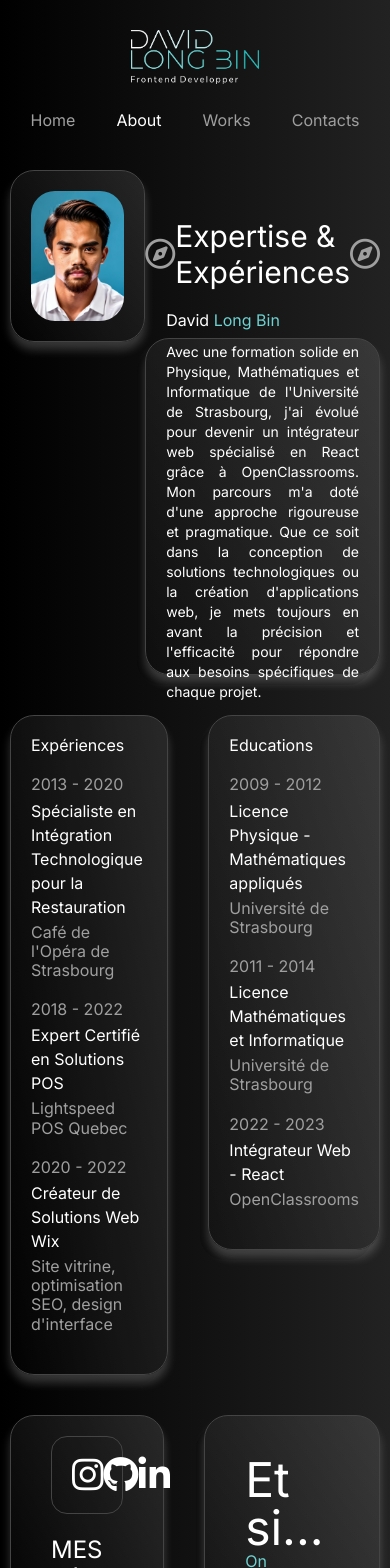
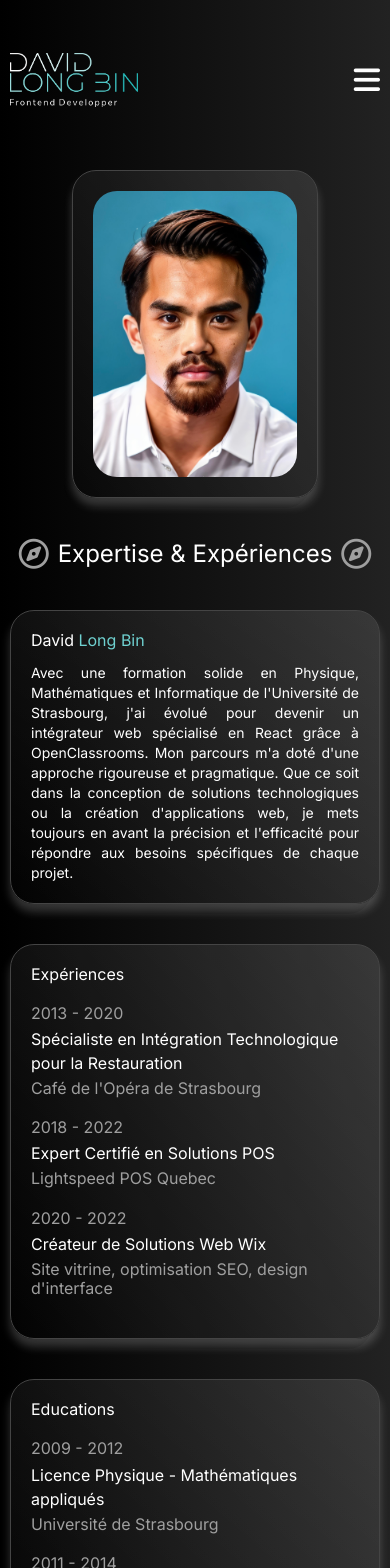
Before and after one commit to David6790/portfolio, a React (Create React App) app: page /about in a window 390 px wide. Shown: the top 1568 px of the page. Built offline with nearby package versions, Linux system fonts and the light colour scheme.

Commit message:
first version responsive ok

```diff
--- a/src/components/cardsAbout/AboutTitle.jsx
+++ b/src/components/cardsAbout/AboutTitle.jsx
@@ -9,10 +9,10 @@ const AboutTitle = () => {
   const isInView = useInView(ref, { once: true });
   const words = ["Expertise & Expériences"];
   return (
-    <div className=" lg:w-9/12 md:w-8/12 sm:w-7/12 flex flex-col justify-between   ">
-      <div className=" h-2/6 flex flex-row justify-evenly items-center text-3xl  ">
+    <div className=" lg:w-9/12 md:w-8/12 sm:w-7/12 w-full flex flex-col justify-between   ">
+      <div className=" h-2/6 flex flex-row justify-evenly items-center text-3xl  lg:mb-0 md:mb-0 sm:mb-0 mb-[40px]">
         <i className="fa-regular fa-compass text-myGrey"></i>
-        <h1 className="lg:text-4xl md:text-xl sm:text-lg">
+        <h1 className="lg:text-4xl md:text-xl sm:text-lg text-2xl ">
           <Typewriter
             words={words}
             typeSpeed={80}
--- a/src/components/cardsAbout/Portrait.jsx
+++ b/src/components/cardsAbout/Portrait.jsx
@@ -15,7 +15,7 @@ const Portrait = () => {
 
         transition: "all  ease-in 0.5s ",
       }}
-      className="h-[100%] lg:w-3/12 md:w-4/12 sm:w-5/12 p-[20px] rounded-3xl shadow-myshadow bg-card-gradiant bg-card  border-solid border-[#444] border-[1px]"
+      className="h-[100%] lg:w-3/12 md:w-4/12 sm:w-5/12 w-4/6 m-auto p-[20px] rounded-3xl shadow-myshadow bg-card-gradiant bg-card  border-solid border-[#444] border-[1px] lg:mb-0 md:mb-0 sm:mb-0 mb-[40px]"
     >
       <img
         src="./img/david2.jpg"
--- a/src/components/cardsHome/AboutMe.jsx
+++ b/src/components/cardsHome/AboutMe.jsx
@@ -23,7 +23,7 @@ const AboutMe = () => {
         <img
           src={"./img/signature.png"}
           alt="signature"
-          className="lg:w-full md:w-60 sm:w-60 md:mt-[-90px] sm:mt-[-90px] lg:mt-0 mt-[-120px]   "
+          className="lg:w-full md:w-96     sm:w-60 md:mt-[-144px] sm:mt-[-90px] lg:mt-0 mt-[-120px]   "
         />
       </div>
     </motion.div>
--- a/src/components/testimonilSlider/TestimonialSlider.jsx
+++ b/src/components/testimonilSlider/TestimonialSlider.jsx
@@ -12,7 +12,7 @@ const TestimonialSlider = () => {
     },
     {
       name: "Killian Petit Grazini",
-      position: "Hereux mari d'Elisa depuis 2023",
+      position: "Heureux mari d'Elisa depuis 2023",
       review:
         "Un immense merci à David pour la réalisation de notre site de faire-part de mariage ! Sa disponibilité et son attitude - tout est possible - nous ont vraiment touchés. Même face à nos demandes parfois exigeantes, il a toujours été arrangeant. Un vrai bonheur de collaborer avec lui. Je recommande les yeux fermés !",
       image: "./img/client/killian.jpeg",
--- a/src/layout/Header.jsx
+++ b/src/layout/Header.jsx
@@ -5,7 +5,7 @@ import { NavLink } from "react-router-dom";
 
 const Header = () => {
   return (
-    <div className=" lg:h-24 md:h24 sm:h24 h-[100px] min-full flex flex-col lg:flex-row md:flex-row sm:flex-row items-center justify-between mb-[40px]">
+    <div className=" lg:h-24 md:h24 sm:h24 h-[100px] w-full flex flex-row lg:flex-row md:flex-row sm:flex-row items-center lg:justify-between md:justify-between sm:justify-between justify-between  mb-[40px]">
       <NavLink to="/">
         <Logo />
       </NavLink>
--- a/src/layout/Navigation.jsx
+++ b/src/layout/Navigation.jsx
@@ -1,10 +1,17 @@
-import React from "react";
+import React, { useState } from "react";
 import { NavLink } from "react-router-dom";
+import IconCta from "./IconCta";
 
 const Navigation = () => {
+  const [isOpen, setIsOpen] = useState(false);
+
+  const handleClick = () => {
+    setIsOpen(!isOpen);
+  };
   return (
-    <div className=" lg:w-4/12 md:w-6/12 sm:w-8/12 w-full">
-      <ul className=" w-full flex flex-row justify-around items-center  ">
+    <>
+      <div className=" lg:w-4/12 md:w-6/12 sm:w-8/12 w-full flex flex-row justify-end">
+        <ul className=" w-full lg:flex md:flex sm:hidden hidden flex-row justify-around items-center   ">
           <NavLink
             to="/"
             className={(nav) =>
@@ -38,7 +45,39 @@ const Navigation = () => {
             <li>Contacts</li>
           </NavLink>
         </ul>
+        <button
+          className="lg:hidden md:hidden sm:block block"
+          onClick={handleClick}
+        >
+          <i className="fa-solid fa-bars text-3xl"></i>
+        </button>
+        {isOpen && (
+          <div className="fixed top-0 right-0 h-1/2 w-1/3 rounded-tl-3xl rounded-bl-3xl shadow-md  bg-opacity-50 bg-black backdrop-blur-md  border-solid border-[#444] border-[1px] z-50 p-10 group">
+            <div className="flex flex-row justify-between items-center">
+              <IconCta />
+              <button className=" text-sm" onClick={handleClick}>
+                X
+              </button>
             </div>
+
+            <ul className="flex flex-col justify-center items-start h-full space-y-8 ">
+              <NavLink to="/" className=" text-myGrey hover:text-white ">
+                Home
+              </NavLink>
+              <NavLink to="/about" className=" text-myGrey hover:text-white ">
+                About
+              </NavLink>
+              <NavLink to="/works" className=" text-myGrey hover:text-white ">
+                Works
+              </NavLink>
+              <NavLink to="/contact" className=" text-myGrey hover:text-white ">
+                Contacts
+              </NavLink>
+            </ul>
+          </div>
+        )}
+      </div>
+    </>
   );
 };
 
--- a/src/page/About.jsx
+++ b/src/page/About.jsx
@@ -15,13 +15,13 @@ const About = () => {
 
   return (
     <Layout>
-      <div className=" w-full lg:h-[300px] md:h-[400px] sm:h-[500px] flex flex-row lg:gap-10 md:gap-3 sm:gap-3 mb-10 ">
+      <div className=" w-full lg:h-[300px] md:h-[400px] sm:h-[500px] flex lg:flex-row md:flex-row sm:flex-row flex-col lg:gap-10 md:gap-3 sm:gap-3 mb-10 ">
         <Portrait />
         <AboutTitle />
       </div>
       <motion.div
         ref={ref}
-        className="w-full lg:h-[400px] md:h-[400px] sm:h-[450px] flex flex-row gap-10 mb-10 "
+        className="w-full lg:h-[400px] md:h-[400px] sm:h-[450px] flex lg:flex-row md:lg:flex-row sm:lg:flex-row flex-col gap-10 mb-10 "
         style={{
           transform: isInView ? "none" : "opacity:0  ",
           opacity: isInView ? 1 : 0,
@@ -29,7 +29,7 @@ const About = () => {
           transition: "all 0.8s  ease-in 0.8s ",
         }}
       >
-        <div className=" w-6/12 p-[20px] rounded-3xl shadow-myshadow bg-card-gradiant bg-card  border-solid border-[#444] border-[1px] h-full">
+        <div className=" lg:w-6/12 md:w-6/12 sm:w-6/12 w-full p-[20px] rounded-3xl shadow-myshadow bg-card-gradiant bg-card  border-solid border-[#444] border-[1px] h-full">
           <h1 className="lg:text-3xl md:text-3xl  sm:text-2xl mb-5 flex flex-col justify-evenly">
             Expériences
           </h1>
@@ -51,7 +51,7 @@ const About = () => {
             places={"Site vitrine, optimisation SEO, design d'interface "}
           />
         </div>
-        <div className=" w-6/12 p-[20px] rounded-3xl shadow-myshadow bg-card-gradiant bg-card  border-solid border-[#444] border-[1px] h-full">
+        <div className=" lg:w-6/12 md:w-6/12 sm:w-6/12 w-full p-[20px] rounded-3xl shadow-myshadow bg-card-gradiant bg-card  border-solid border-[#444] border-[1px] h-full ">
           <h1 className="lg:text-3xl md:text-3xl  sm:text-2xl mb-5">
             Educations
           </h1>
@@ -72,11 +72,11 @@ const About = () => {
           />
         </div>
       </motion.div>
-      <div className=" w-full flex flex-row justify-between h-[250px] gap-10">
-        <div className="w-5/12 h-full">
+      <div className=" w-full flex lg:flex-row md:flex-row  sm:flex-row  flex-col justify-between lg:h-[250px] md:h-[250px] sm:h-[250px] h-full gap-10">
+        <div className="lg:w-5/12 md:w-5/12 sm:w-5/12 w-full h-full">
           <Socials />
         </div>
-        <div className=" w-7/12 h-full">
+        <div className=" lg:w-5/12 md:w-5/12 sm:w-5/12 w-full h-full">
           <ContactCard />
         </div>
       </div>
--- a/src/page/Contact.jsx
+++ b/src/page/Contact.jsx
@@ -7,12 +7,12 @@ import Socials from "../components/cardsHome/Socials";
 const Contact = () => {
   return (
     <Layout>
-      <div className="flex flex-row justify-between gap-10 h-[100%]">
-        <div className=" flex flex-col w-5/12 gap-10 h-[100%]">
+      <div className="flex lg:flex-row md:flex-row sm:flex-row flex-col justify-between gap-10 h-[100%]">
+        <div className=" flex flex-col lg:w-5/12 md:w-5/12 sm:w-5/12 w-full gap-10 h-[100%]">
           <ContactInfo />
           <Socials />
         </div>
-        <div className=" w-7/12 h-[100%]">
+        <div className=" lg:w-7/12 md:w-7/12 sm:w-7/12 w-full  h-[100%]">
           <ContactForm />
         </div>
       </div>
--- a/src/page/Works.jsx
+++ b/src/page/Works.jsx
@@ -49,7 +49,7 @@ const Works = () => {
           <div className="  flex flex-row justify-center items-center mb-10 mt-10">
             <motion.h1
               ref={ref}
-              className=" text-4xl"
+              className=" lg:text-4xl md:text-4xl sm:text-3xl text-2xl"
               style={{
                 transform: isInView ? "none" : "opacity:0  ",
                 opacity: isInView ? 1 : 0,
@@ -72,7 +72,7 @@ const Works = () => {
             <TestimonialSlider />
           </motion.div>
           <div className="  flex flex-row justify-center items-center mb-10 mt-20">
-            <h1 className=" text-4xl">
+            <h1 className=" lg:text-4xl md:text-4xl sm:text-3xl text-2xl">
               LES <span className=" text-myBlue">PROJETS</span> RÉALISÉS
             </h1>
           </div>
```
Also changed, not shown: src/components/cardsWork/Project.jsx (+5 -3 lines), src/components/testimonilSlider/Carousel.jsx (+4 -4 lines). Lines whose indentation alone changed are shown as unchanged.
